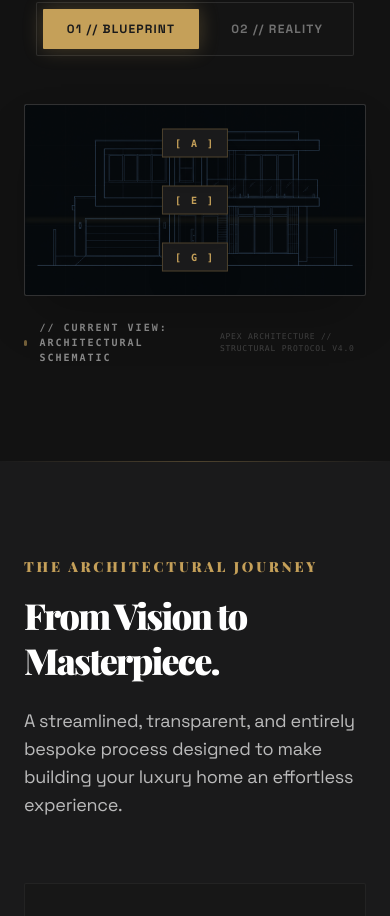
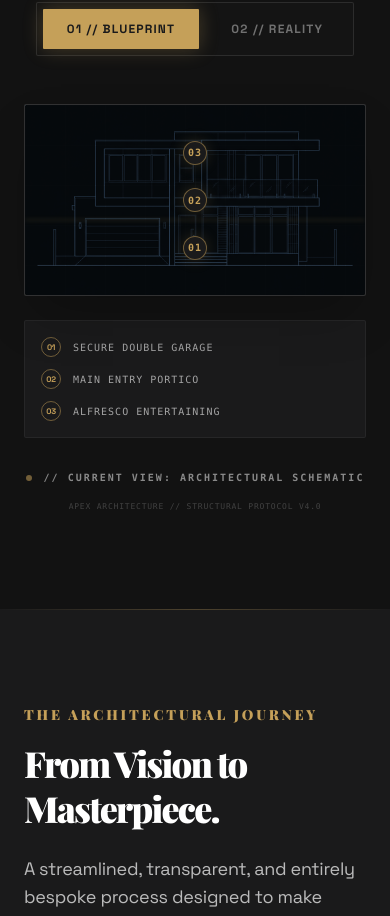
Before and after one commit to ESTEERZY/northaspect-building, a React (Vite) app: page / in a window 390 px wide. Shown: the part 1038-1954 px from the top of the page. Built offline with nearby package versions, Linux system fonts and the light colour scheme.

Commit message:
fix: numeric labels and legend for mobile blueprint

```diff
--- a/src/components/BlueprintToggle.tsx
+++ b/src/components/BlueprintToggle.tsx
@@ -88,15 +88,26 @@ const BlueprintToggle = () => {
             transition={{ duration: 0.5, ease: "easeInOut" }}
             className="absolute inset-0 z-30 pointer-events-none font-mono text-[10px] tracking-tighter text-white/60 p-8"
           >
-            {/* Room Labels - Vertical Stack on Mobile, Spatial on Desktop */}
-            <div className="absolute top-[80%] left-[50%] md:top-[65%] md:left-[15%] -translate-x-1/2 -translate-y-1/2 px-3 md:px-4 py-1.5 border border-gold/30 bg-charcoal text-[10px] md:text-sm font-black text-gold tracking-[0.2em] pointer-events-none transition-all duration-500 shadow-xl">
-              [ <span className="md:hidden">G</span><span className="hidden md:inline">SECURE DOUBLE GARAGE</span> ]
+            {/* Room Labels - Numeric Circles on Mobile, Full Labels on Desktop */}
+            <div className="absolute top-[75%] left-[50%] md:top-[65%] md:left-[15%] -translate-x-1/2 -translate-y-1/2 pointer-events-none transition-all duration-500 z-50">
+              <div className="flex items-center justify-center w-6 h-6 md:w-auto md:h-auto rounded-full md:rounded-none border border-gold/50 bg-charcoal text-[10px] md:text-sm font-black text-gold tracking-widest shadow-[0_0_15px_rgba(197,160,89,0.2)] md:px-4 md:py-1.5">
+                <span className="md:hidden">01</span>
+                <span className="hidden md:inline">[ SECURE DOUBLE GARAGE ]</span>
+              </div>
             </div>
-            <div className="absolute top-[50%] left-[50%] md:top-[50%] md:left-[45%] -translate-x-1/2 -translate-y-1/2 px-3 md:px-4 py-1.5 border border-gold/30 bg-charcoal text-[10px] md:text-sm font-black text-gold tracking-[0.2em] pointer-events-none transition-all duration-500 shadow-xl">
-              [ <span className="md:hidden">E</span><span className="hidden md:inline">MAIN ENTRY PORTICO</span> ]
+
+            <div className="absolute top-[50%] left-[50%] md:top-[50%] md:left-[45%] -translate-x-1/2 -translate-y-1/2 pointer-events-none transition-all duration-500 z-50">
+              <div className="flex items-center justify-center w-6 h-6 md:w-auto md:h-auto rounded-full md:rounded-none border border-gold/50 bg-charcoal text-[10px] md:text-sm font-black text-gold tracking-widest shadow-[0_0_15px_rgba(197,160,89,0.2)] md:px-4 md:py-1.5">
+                <span className="md:hidden">02</span>
+                <span className="hidden md:inline">[ MAIN ENTRY PORTICO ]</span>
+              </div>
             </div>
-            <div className="absolute top-[20%] left-[50%] md:top-[20%] md:right-[15%] md:left-auto -translate-x-1/2 -translate-y-1/2 px-3 md:px-4 py-1.5 border border-gold/30 bg-charcoal text-[10px] md:text-sm font-black text-gold tracking-[0.2em] pointer-events-none transition-all duration-500 shadow-xl">
-              [ <span className="md:hidden">A</span><span className="hidden md:inline">ALFRESCO ENTERTAINING</span> ]
+
+            <div className="absolute top-[25%] left-[50%] md:top-[20%] md:right-[15%] md:left-auto -translate-x-1/2 -translate-y-1/2 pointer-events-none transition-all duration-500 z-50">
+              <div className="flex items-center justify-center w-6 h-6 md:w-auto md:h-auto rounded-full md:rounded-none border border-gold/50 bg-charcoal text-[10px] md:text-sm font-black text-gold tracking-widest shadow-[0_0_15px_rgba(197,160,89,0.2)] md:px-4 md:py-1.5">
+                <span className="md:hidden">03</span>
+                <span className="hidden md:inline">[ ALFRESCO ENTERTAINING ]</span>
+              </div>
             </div>
 
             {/* Technical Metadata - Strictly in Corners */}
@@ -142,11 +153,29 @@ const BlueprintToggle = () => {
           />
         </div>
 
+        {/* Blueprint Legend - Mobile Only */}
+        <div className="md:hidden mt-6 bg-charcoal border border-white/5 p-4 rounded-[2px]">
+          <div className="grid grid-cols-1 gap-3">
+            <div className="flex items-center gap-3">
+              <span className="w-5 h-5 flex items-center justify-center border border-gold/50 text-[8px] font-black text-gold rounded-full">01</span>
+              <span className="text-[10px] font-mono tracking-widest text-white/60 uppercase">SECURE DOUBLE GARAGE</span>
+            </div>
+            <div className="flex items-center gap-3">
+              <span className="w-5 h-5 flex items-center justify-center border border-gold/50 text-[8px] font-black text-gold rounded-full">02</span>
+              <span className="text-[10px] font-mono tracking-widest text-white/60 uppercase">MAIN ENTRY PORTICO</span>
+            </div>
+            <div className="flex items-center gap-3">
+              <span className="w-5 h-5 flex items-center justify-center border border-gold/50 text-[8px] font-black text-gold rounded-full">03</span>
+              <span className="text-[10px] font-mono tracking-widest text-white/60 uppercase">ALFRESCO ENTERTAINING</span>
+            </div>
+          </div>
+        </div>
+
         {/* Status Text Indicator */}
-        <div className="mt-6 flex items-center justify-between">
+        <div className="mt-8 flex flex-col md:flex-row items-center justify-between gap-4">
           <div className="flex items-center gap-3">
             <div className="w-1.5 h-1.5 bg-gold rounded-full animate-pulse"></div>
-            <span className="text-[10px] font-mono font-bold tracking-[0.2em] text-white/50 uppercase">
+            <span className="text-[10px] font-mono font-bold tracking-[0.2em] text-white/50 uppercase text-center md:text-left">
               // CURRENT VIEW: {view === 'blueprint' ? 'ARCHITECTURAL SCHEMATIC' : 'DELIVERED STRUCTURE'}
             </span>
           </div>
```
